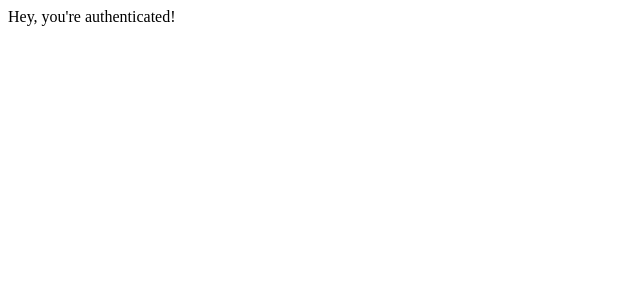
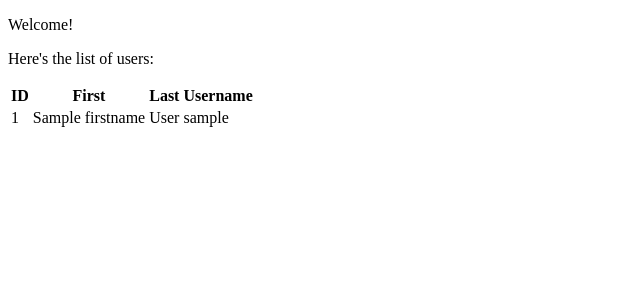
Before and after one commit to cashc/Drive-Spotter-Eval, a Flask app: template templates/home.html in a window 1280 px wide. Shown: the top 300 px of the page, without its empty margins (0-640 px from the left). Run offline with Flask 2, Linux system fonts and the light colour scheme; the template is opened without the code that fills it: most values are stand-ins (such as "Sample title", 1, 10 or a date in 2020).

Commit message:
Creating list of users in home.html @ site root.

```diff
--- a/app.py
+++ b/app.py
@@ -1,4 +1,4 @@
-from __init__ import *
+from __init__ import app, db
 from flask import render_template
 from auth import *
 
@@ -6,4 +6,5 @@ from auth import *
 @app.route('/')
 @requires_auth
 def home():
-    return render_template('home.html')
+    allUsers = db.session.query(User).all()
+    return render_template('home.html', users=allUsers)
--- a/models.py
+++ b/models.py
@@ -1,6 +1,6 @@
 from flask_sqlalchemy import SQLAlchemy
-from werkzeug.security import generate_password_hash, check_password_hash
-import string, random
+from werkzeug.security import check_password_hash
+import string
 
 db = SQLAlchemy()
 SIMPLE_CHARS = string.ascii_letters + string.digits
--- a/templates/home.html
+++ b/templates/home.html
@@ -5,6 +5,26 @@
   <title>Home</title>
 </head>
 <body>
-  Hey, you're authenticated!
+  <p>Welcome!</p>
+  <p>
+    Here's the list of users:
+    <table>
+      <tr>
+        <th>ID</th>
+        <th>First</th>
+        <th>Last</th>
+        <th>Username</th>
+      </tr>
+      {% for user in users %}
+        <tr>
+          <td>{{ user.id }}</td>
+          <td>{{ user.firstname }}</td>
+          <td>{{ user.lastname }}</td>
+          <td>{{ user.username }}</td>
+        </tr>
+      {% endfor %}
+    </table>
+  </p>
+
 </body>
 </html>
```
